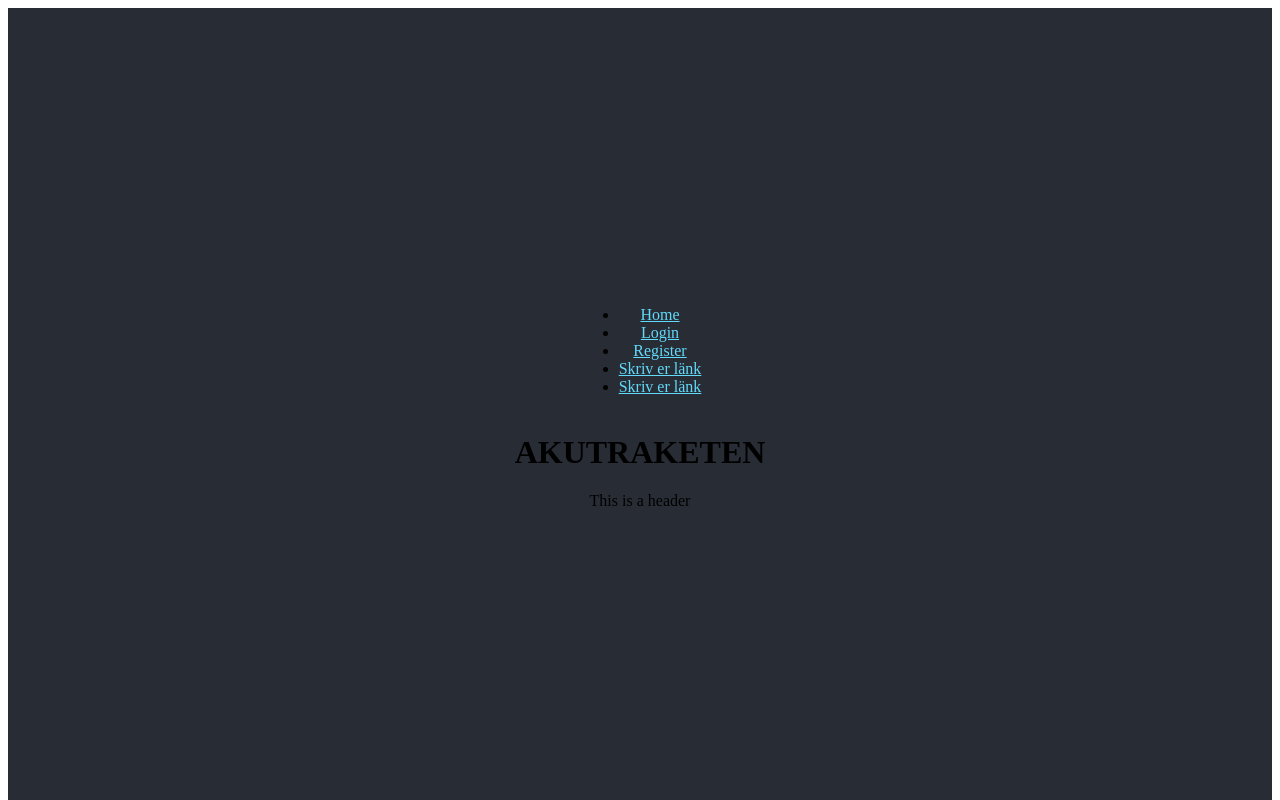
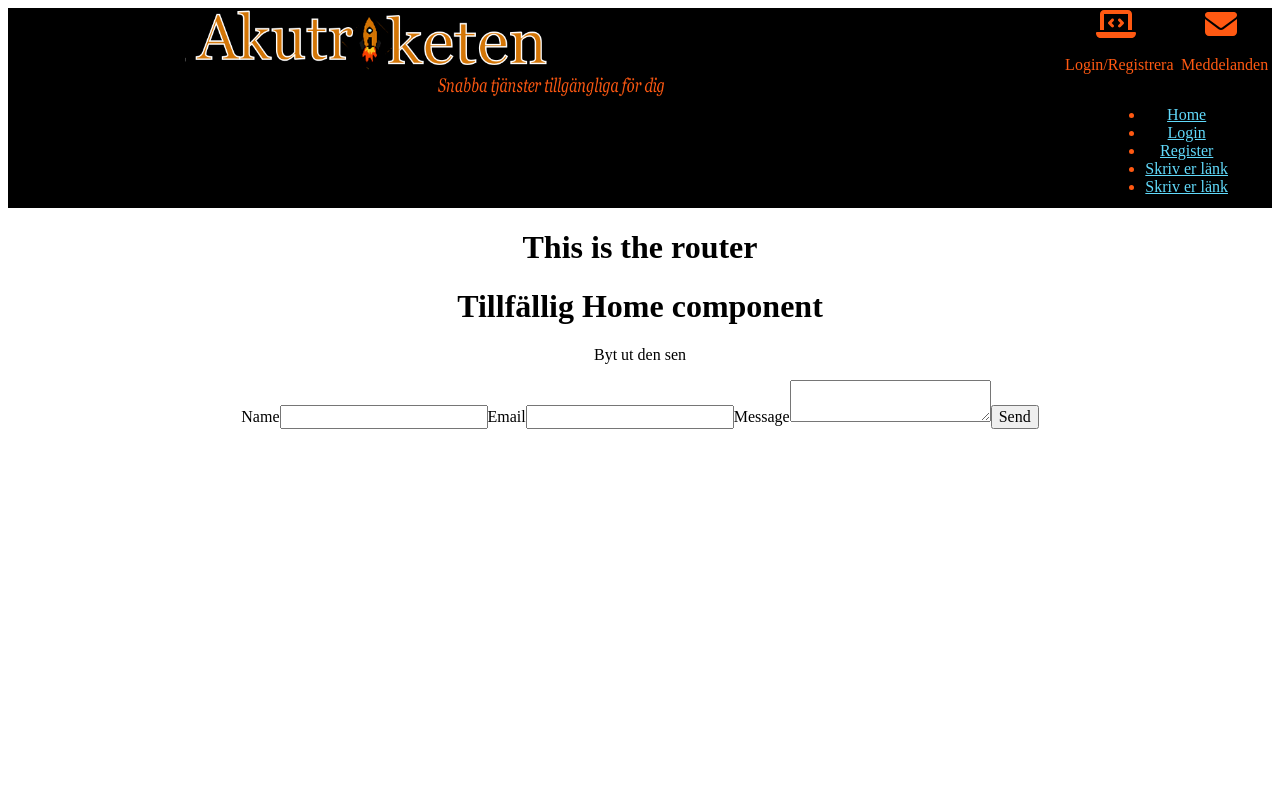
Before and after one commit to Tootfarangi90/Tjanstformedlingssida-FE, a React (Create React App) app: page / in a window 1280 px wide. Shown: the top 800 px of the page. Built offline with nearby package versions, Linux system fonts and the light colour scheme.

Commit message:
putsade lite på headern

```diff
--- a/src/App.jsx
+++ b/src/App.jsx
@@ -5,10 +5,14 @@
   Routes,
   Route,
 } from "react-router-dom";
-
 import Login from './components/login-register/Login';
 import Register from './components/login-register/Register';
 import Footer from "./components/footer/footer"
+import Header from "./components/header/Header"
+
+
+
+
 
 const Home = () => {
   return(
@@ -19,26 +23,7 @@
   )
 }
 
-const Header = () => {
-  return(
 
-    <header className='App-header'>
-      <nav>
-        <ul>
-          <li><a href="http://localhost:3000/" className="App-link">Home</a></li>
-          <li><a href="http://localhost:3000/login" className="App-link">Login</a></li>
-          <li><a href="http://localhost:3000/register" className="App-link" >Register</a></li>
-          <li><a href="#" className="App-link">Skriv er länk</a></li>
-          <li><a href="#" className="App-link">Skriv er länk</a></li>
-        </ul>
-      </nav>
-      <div>
-      <h1>AKUTRAKETEN</h1>
-      <p>This is a header</p>
-      </div>
-    </header>
-    )
-}
 
 // const Footer = () => {
 //   const [mail, setMail] = useState("")
--- a/src/components/header/Header.jsx
+++ b/src/components/header/Header.jsx
@@ -27,8 +27,17 @@
       <section className='droplistContainer'>
 
       </section>
-
-
+      <section className='linkContainer'>
+        <nav>
+          <ul>
+            <li><a href="http://localhost:3000/" className="App-link">Home</a></li>
+            <li><a href="http://localhost:3000/login" className="App-link">Login</a></li>
+            <li><a href="http://localhost:3000/register" className="App-link" >Register</a></li>
+            <li><a href="#" className="App-link">Skriv er länk</a></li>
+            <li><a href="#" className="App-link">Skriv er länk</a></li>
+          </ul>
+        </nav>
+      </section>
     </div>
   )
 }
--- a/src/components/header/header.css
+++ b/src/components/header/header.css
@@ -9,7 +9,7 @@
 
 .logoContainer {
     grid-row: 1 / 3;
-    grid-column: 2 / 9;
+    grid-column: 2 / 8;
 }
 
 #logo {
@@ -33,3 +33,11 @@
     justify-content: space-around;
 
 }
+
+.linkContainer {
+    grid-row: 6;
+    grid-column: 11 / -1;
+    display: flex;
+    color: #FF5912;
+    justify-content: space-around;
+}
```
